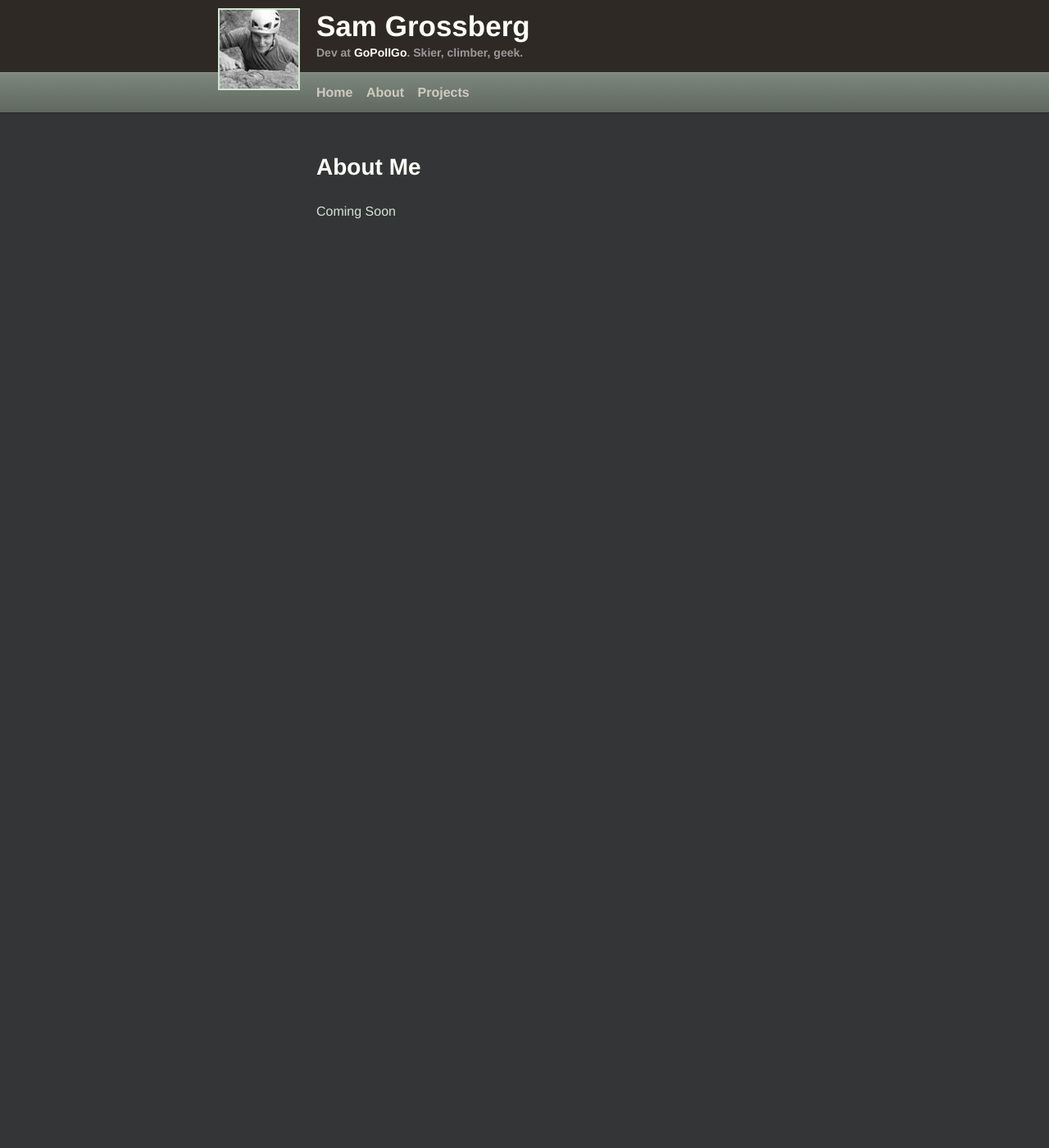
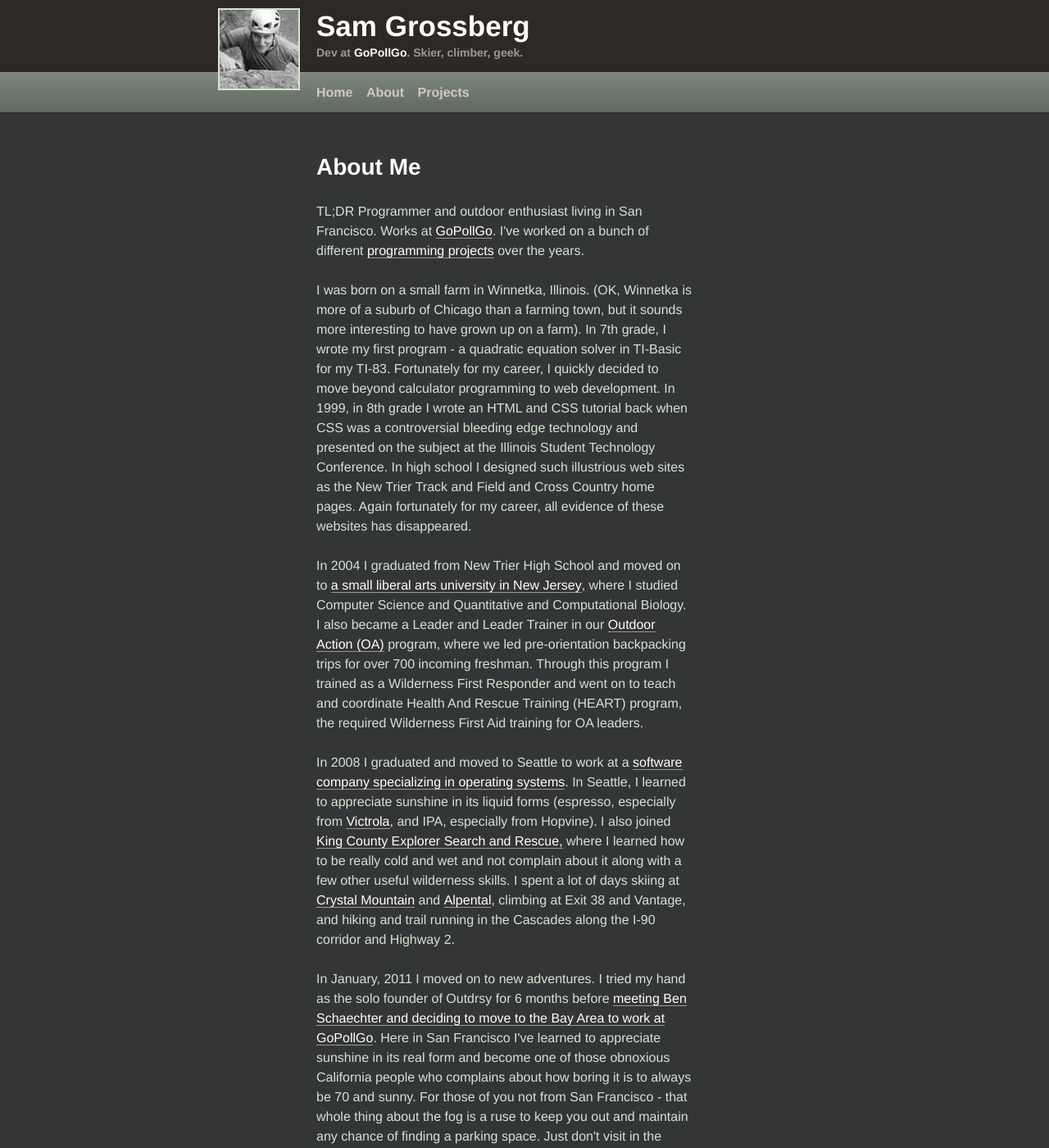
Before and after one commit to samgro/samgro.github.com, a Jekyll site: the page built from about.html, in a window 1280 px wide and 1400 px high. Shown: the whole window at 82% size. Built offline with Jekyll 4.4.1, drawn with Linux system fonts in a browser that asks for light colours; some of the changed text lies outside the part shown.

Commit message:
About and Projects

```diff
--- a/about.html
+++ b/about.html
@@ -7,6 +7,14 @@ title:  Sam Grossberg | About
   <div class='left-column'>&nbsp;</div>
   <div class='center-column'>
     <h1>About Me</h1>
-    <p>Coming Soon</p>
-  </div>
-</div>
+    <article>
+      <p>TL;DR Programmer and outdoor enthusiast living in San Francisco. Works at <a href='http://gopollgo.com'>GoPollGo</a>. I've worked on a bunch of different <a href='/projects.html'>programming projects</a> over the years.</p>
+      <p>I was born on a small farm in Winnetka, Illinois. (OK, Winnetka is more of a suburb of Chicago than a farming town, but it sounds more interesting to have grown up on a farm). In 7th grade, I wrote my first program - a quadratic equation solver in TI-Basic for my TI-83. Fortunately for my career, I quickly decided to move beyond calculator programming to web development. In 1999, in 8th grade I wrote an HTML and CSS tutorial back when CSS was a controversial bleeding edge technology and presented on the subject at the Illinois Student Technology Conference. In high school I designed such illustrious web sites as the New Trier Track and Field and Cross Country home pages. Again fortunately for my career, all evidence of these websites has disappeared.</p>
+      <p>In 2004 I graduated from New Trier High School and moved on to <a href='http://www.princeton.edu/' target='_blank'>a small liberal arts university in New Jersey</a>, where I studied Computer Science and Quantitative and Computational Biology. I also became a Leader and Leader Trainer in our <a href='http://www.princeton.edu/~oa/' target='_blank'>Outdoor Action (OA)</a> program, where we led pre-orientation backpacking trips for over 700 incoming freshman. Through this program I trained as a Wilderness First Responder and went on to teach and coordinate Health And Rescue Training (HEART) program, the required Wilderness First Aid training for OA leaders.</p>
+      <p>In 2008 I graduated and moved to Seattle to work at a <a href='http://www.microsoft.com'>software company specializing in operating systems</a>. In Seattle, I learned to appreciate sunshine in its liquid forms (espresso, especially from <a href='http://victrolacoffee.com' target='_blank'>Victrola</a>, and IPA, especially from Hopvine). I also joined <a href='http://www.kcesar.org/' target='_blank'>King County Explorer Search and Rescue,</a> where I learned how to be really cold and wet and not complain about it along with a few other useful wilderness skills. I spent a lot of days skiing at <a href='http://www.crystalmountainresort.com' target='_blank'>Crystal Mountain</a> and <a href='http://www.summitatsnoqualmie.com/alpental' target='_blank'>Alpental</a>, climbing at Exit 38 and Vantage, and hiking and trail running in the Cascades along the I-90 corridor and Highway 2.</p>
+      <p>In January, 2011 I moved on to new adventures. I tried my hand as the solo founder of Outdrsy for 6 months before <a href='/the-next-chapter-is-in-san-francisco'>meeting Ben Schaechter and deciding to move to the Bay Area to work at GoPollGo</a>. Here in San Francisco I've learned to appreciate sunshine in its real form and become one of those obnoxious California people who complains about how boring it is to always be 70 and sunny. For those of you not from San Francisco - that whole thing about the fog is a ruse to keep you out and maintain any chance of finding a parking space. Just don't visit in the summer.</p>
+      <p>I now spend my days writing lots of Ruby code with an occasional cup of CoffeeScript. In my spare time I've been cycling, indoor rock climbing at Mission Cliffs, and praying for snow (in Tahoe - SF is a lost cause on that front).</p>
+    </article>
+    <div class='box'>
+      If you were looking for a more "professional" bio, check out my <a href='/projects.html'>projects</a>. If you're still bored and haven't found something else to do, you should peruse some of my <a href='/'>blog posts</a> or <a href='http://twitter.com/samgrossberg'>follow me on Twitter.</a>
+    </div>
--- a/projects.html
+++ b/projects.html
@@ -16,7 +16,7 @@ title:  Sam Grossberg | Projects
       <h2>Microsoft</h2>
       <p>At Microsoft, I worked on a variety of projects starting with an internship in Dynamics CRM, working on the front-end of the enterprise web service. When I started full time, I moved to Windows Live where I worked first on Sync and then <a href='http://windowsteamblog.com/windows_live/b/windowslive/archive/2010/07/26/messenger-companion-have-conversations-with-your-friends-directly-in-internet-explorer.aspx'>Messenger Companion</a>, a social networking add-on for Internet Explorer, for which I was the primary user interface developer.</p>
       <h2>Princeton University</h2>
-      <p>I graduated from Princeton in 2008 with honors in Computer Science and a certificate in Quantitative and Computational Biology. For my senior thesis, <em>Machine Learning Methods for Predicting Functional Genomic Relationships</em>, I explored machine learning classification algorithms for predicting relationships between genes based on ginormous aggregated gene expression "microarray" data sets. Along the way I learned various ways to hog the CS department's Beowulf cluster.</p>
+      <p>I graduated from Princeton in 2008 with honors in Computer Science and a certificate in Quantitative and Computational Biology. For my senior thesis, <em>Machine Learning Methods for Predicting Functional Genomic Relationships</em>, I explored machine learning classification algorithms for predicting relationships between genes based on ginormous aggregated gene expression "microarray" data sets and was able to improve the prediction accuracy by a few percentage points. Along the way I learned various ways to hog the CS department's Beowulf cluster.</p>
     </article>
   </div>
 </div>
```
